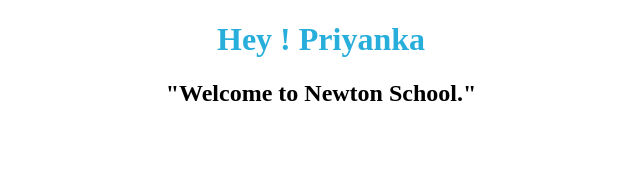
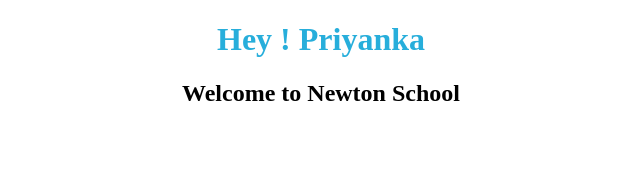
Before and after one commit to prriyamishra44/What-is-React-JS-Why-React-Create-react-app-What-is-virtual-dom-React-Basi---we85yaq85dp2, a React app: page / in a window 1280 px wide. Shown: the top 170 px of the page, without its empty margins (319-959 px from the left). Built offline with nearby package versions, Linux system fonts and the light colour scheme.

Commit message:
changes don in app.js

```diff
--- a/src/components/App.js
+++ b/src/components/App.js
@@ -6,7 +6,7 @@ const App = () => {
 
 
   return (
-    <Welcome name="Priyanka" message= '"Welcome to Newton School."'/>
+    <Welcome name="Priyanka" message= 'Welcome to Newton School'/>
   )
 }
 
```
